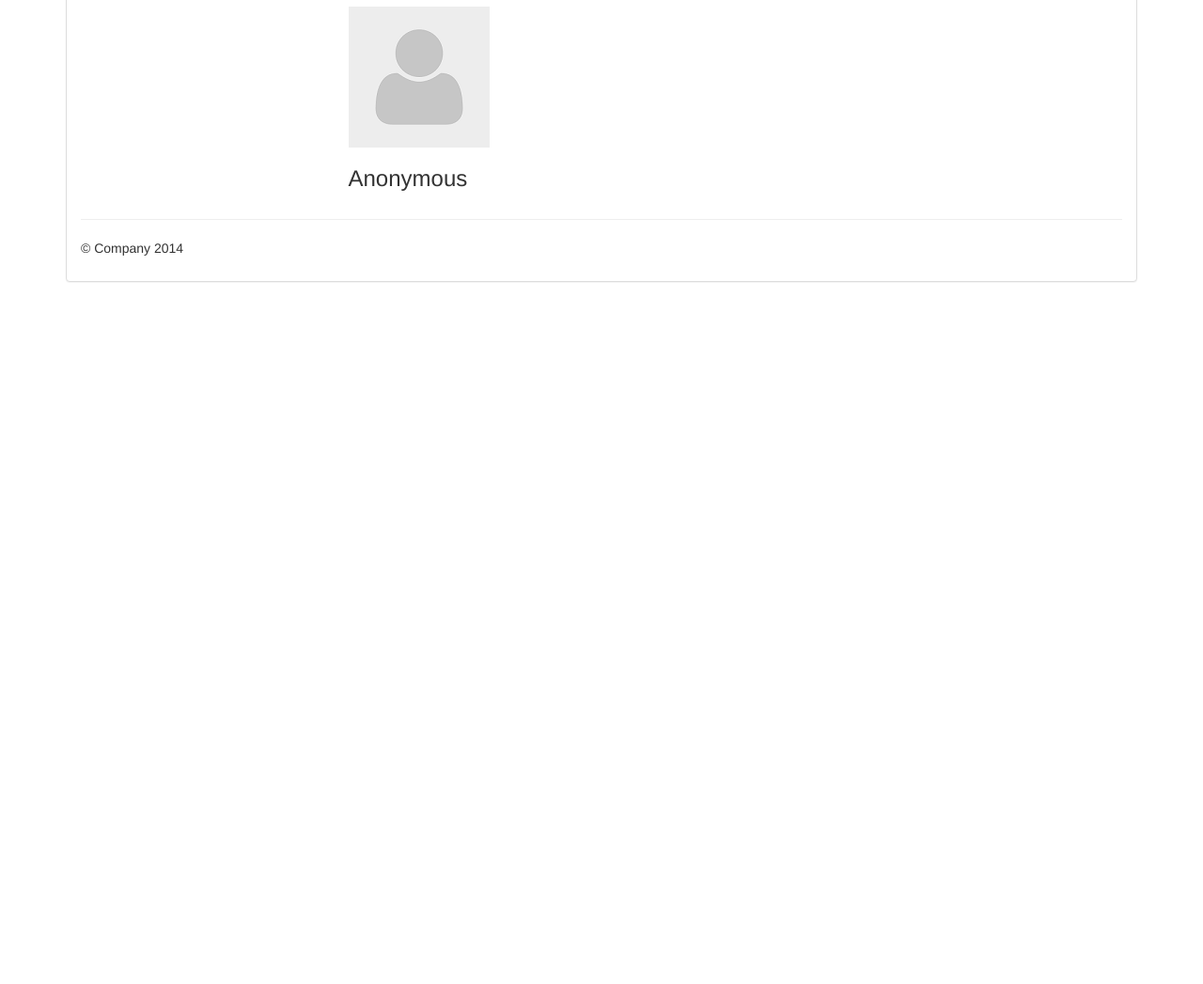
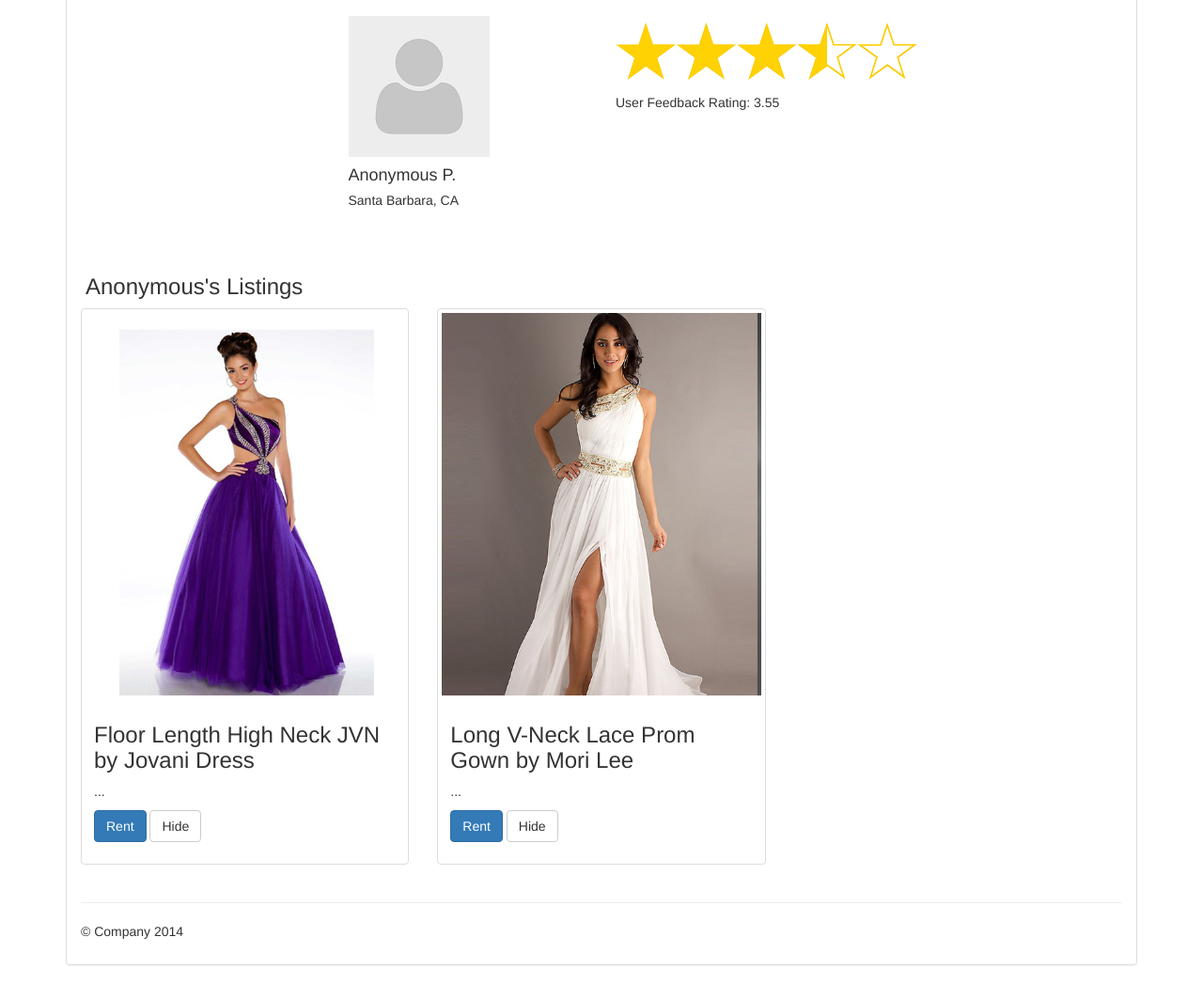
Before and after one commit to freyon/WonderluxeStatic, a plain HTML site: page profile.html in a window 1280 px wide. Shown: the part 154-1201 px from the top of the page at 94% size. Before the commit the page ends 800 px from the top, so only its background shows below. Drawn offline with nearby package versions, Linux system fonts and the light colour scheme.

Commit message:
Profile page

```diff
--- a/profile.html
+++ b/profile.html
@@ -41,14 +41,52 @@
             <div class="col-md-3"></div>
           </div>
           <div class="row">
-            <div class="col-md-3"></div>
-            <div class="col-md-6">
+            <div class="col-xs-6 col-sm-3"></div>
+            <div class="col-xs-6 col-sm-3">
+              <p></p>
               <img src="images/profile_portrait.png" alt="...">
               <div class="caption">
-                <h3>Anonymous</h3>
+                <h4>Anonymous P.</h4>
+                <h5>Santa Barbara, CA</h5>
               </div>
             </div>
-            <div class="col-md-3"></div>
+            <div class="col-xs-6 col-sm-3">
+              <p></p>
+              <img src="images/star_rating.png" alt="...">
+              <div class="caption">
+                <h5>User Feedback Rating: 3.55</h5>
+              </div>
+            </div>
+            <div class="col-xs-6 col-sm-3"></div>
+          </div>
+
+          <div class="row">
+            <br>
+            <br>
+            <h3 style="margin-left:20px;">Anonymous's Listings</h3>
+            <div class="col-sm-6 col-md-4">
+              <div class="thumbnail">
+                <img src="images/5Dress5.jpg" height="25px" alt="...">
+                <div class="caption">
+                  <h3>Floor Length High Neck JVN by Jovani Dress</h3>
+                  <p>...</p>
+                  <p><a href="#" class="btn btn-primary" role="button">Rent</a> <a href="#" class="btn btn-default" role="button">Hide</a></p>
+                </div>
+              </div>
+            </div>
+
+            <div class="col-sm-6 col-md-4">
+              <div class="thumbnail">
+                <img src="images/1Dress1.jpg" alt="...">
+                <div class="caption">
+                  <h3>Long V-Neck Lace Prom Gown by Mori Lee</h3>
+                  <p>...</p>
+                  <p><a href="#" class="btn btn-primary" role="button">Rent</a> <a href="#" class="btn btn-default" role="button">Hide</a></p>
+                </div>
+              </div>
+            </div>
+
+            <div class="col-sm-6 col-md-4"></div>
           </div>
 
 
```
Also changed, not shown: images/star_rating.png (added).
